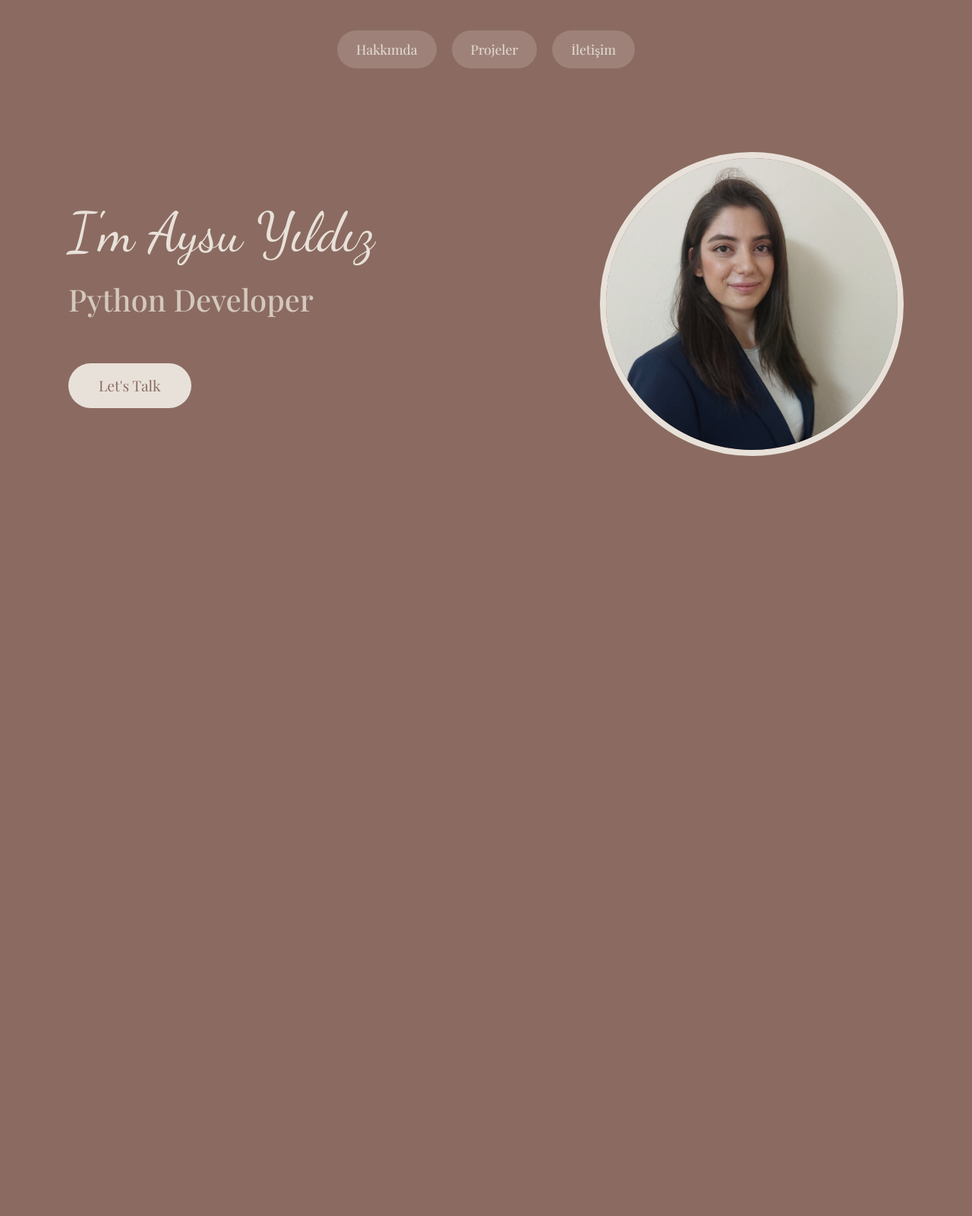
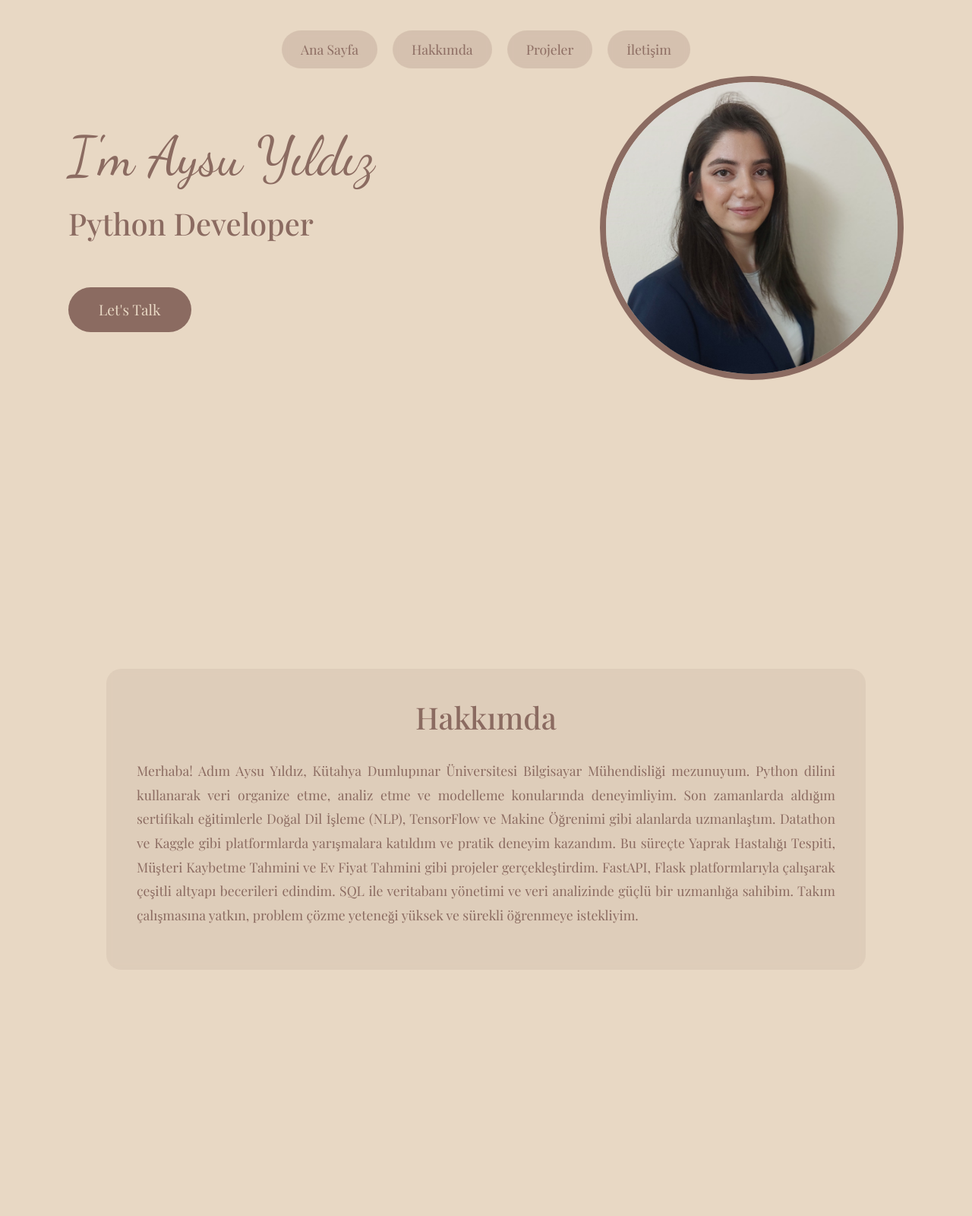
Before and after one commit to aysuyld/aysu_yildiz_, a Django app: page / in a window 1280 px wide. Shown: the whole page at 76% size. Before the commit the page ends 600 px from the top, so only its background shows below. Run offline with Django 5.2, Linux system fonts and the light colour scheme; parts of the project's set-up code (start-up, migrations or seed data) failed here and were passed over.

Commit message:
update home

```diff
--- a/projects/templates/home.html
+++ b/projects/templates/home.html
@@ -10,15 +10,28 @@
     <style>
         @import url('https://fonts.googleapis.com/css2?family=Playfair+Display:wght@400;500;600&family=Dancing+Script:wght@400;600&display=swap');
 
-        body {
-            background-color: #8B6B61;
+        html {
+            scroll-behavior: smooth;
+        }
+
+        .page-section {
             min-height: 100vh;
+            width: 100%;
             display: flex;
+            flex-direction: column;
             align-items: center;
-            justify-content: center;
-            margin: 0;
-            padding: 20px;
-            color: #E8E1D9;
+            position: relative;
+        }
+
+        #home {
+            background-color: #E8D8C4; /* Koyu krem */
+            color: #8B6B61; /* Açık kahverengi */
+        }
+
+        #about {
+            background-color: #E8D8C4; /* Koyu krem */
+            color: #8B6B61; /* Açık kahverengi */
+            padding: 40px 20px;
         }
 
         .main-container {
@@ -28,6 +41,7 @@
             width: 100%;
             max-width: 1200px;
             padding: 0 50px;
+            margin-top: 100px;
         }
 
         .content-left {
@@ -39,14 +53,14 @@
             font-family: 'Dancing Script', cursive;
             font-size: 4.5rem;
             margin-bottom: 20px;
-            color: #E8E1D9;
+            color: #8B6B61;
         }
 
         .role-title {
             font-family: 'Playfair Display', serif;
             font-size: 2.5rem;
             margin-bottom: 40px;
-            color: #D4C8BE;
+            color: #8B6B61;
         }
 
         .profile-image {
@@ -54,12 +68,12 @@
             height: 400px;
             border-radius: 50%;
             object-fit: cover;
-            border: 8px solid #E8E1D9;
+            border: 8px solid #8B6B61;
         }
 
         .lets-talk-btn {
-            background-color: #E8E1D9;
-            color: #8B6B61;
+            background-color: #8B6B61;
+            color: #E8D8C4;
             padding: 15px 40px;
             border-radius: 30px;
             text-decoration: none;
@@ -71,15 +85,16 @@
         }
 
         .lets-talk-btn:hover {
-            background-color: #D4C8BE;
+            background-color: #6B4F44;
             transform: translateY(-2px);
-            color: #6B4F44;
+            color: #E8D8C4;
+            text-decoration: none;
         }
 
         .nav-buttons {
-            position: absolute;
+            position: fixed;
             left: 50%;
-            top: 40px; /* Üst kısımdan mesafe */
+            top: 40px;
             transform: translateX(-50%);
             display: flex;
             gap: 20px;
@@ -87,8 +102,8 @@
         }
 
         .nav-btn {
-            background-color: rgba(232, 225, 217, 0.2);
-            color: #E8E1D9;
+            background-color: rgba(139, 107, 97, 0.2);
+            color: #8B6B61;
             padding: 12px 25px;
             border-radius: 25px;
             text-decoration: none;
@@ -99,9 +114,36 @@
         }
 
         .nav-btn:hover {
-            background-color: #E8E1D9;
+            background-color: #8B6B61;
+            color: #E8D8C4;
+            transform: translateY(-2px);
+            text-decoration: none;
+        }
+
+        .about-content {
+            max-width: 1000px;
+            width: 90%;
+            margin: 40px auto;
+            padding: 40px;
+            background-color: rgba(139, 107, 97, 0.1);
+            border-radius: 20px;
+            backdrop-filter: blur(5px);
+        }
+
+        .about-title {
+            font-family: 'Playfair Display', serif;
+            font-size: 2.5rem;
             color: #8B6B61;
-            transform: translateY(-2px);
+            margin-bottom: 30px;
+            text-align: center;
+        }
+
+        .about-text {
+            color: #8B6B61;
+            font-family: 'Playfair Display', serif;
+            line-height: 1.8;
+            text-align: justify;
+            font-size: 1.1rem;
         }
 
         @media (max-width: 992px) {
@@ -109,6 +151,7 @@
                 flex-direction: column;
                 text-align: center;
                 padding: 20px;
+                margin-top: 120px;
             }
 
             .content-left {
@@ -133,11 +176,13 @@
 </head>
 <body>
     <div class="nav-buttons">
-        <a href="#" class="nav-btn">Hakkımda</a>
+        <a href="#home" class="nav-btn">Ana Sayfa</a>
+        <a href="#about" class="nav-btn">Hakkımda</a>
         <a href="projects/home" class="nav-btn">Projeler</a>
         <a href="#" class="nav-btn">İletişim</a>
     </div>
 
+    <section id="home" class="page-section">
         <div class="main-container">
             <div class="content-left">
                 <h1 class="name-title">I'm Aysu Yıldız</h1>
@@ -148,6 +193,27 @@
                 <img src="{% static 'images/profile.jpg' %}" alt="Aysu Yıldız" class="profile-image">
             </div>
         </div>
+    </section>
+
+    <section id="about" class="page-section">
+        <div class="about-content">
+            <h2 class="about-title">Hakkımda</h2>
+            <p class="about-text">
+                Merhaba! Adım Aysu Yıldız, Kütahya Dumlupınar Üniversitesi Bilgisayar
+                Mühendisliği mezunuyum. Python dilini kullanarak veri organize etme,
+                analiz etme ve modelleme konularında deneyimliyim. Son
+                zamanlarda aldığım sertifikalı eğitimlerle Doğal Dil İşleme (NLP),
+                TensorFlow ve Makine Öğrenimi gibi alanlarda uzmanlaştım. Datathon
+                ve Kaggle gibi platformlarda yarışmalara katıldım ve pratik deneyim
+                kazandım. Bu süreçte Yaprak Hastalığı Tespiti, Müşteri
+                Kaybetme Tahmini ve Ev Fiyat Tahmini gibi projeler gerçekleştirdim.
+                FastAPI, Flask platformlarıyla çalışarak çeşitli altyapı
+                becerileri edindim. SQL ile veritabanı yönetimi ve veri analizinde güçlü
+                bir uzmanlığa sahibim. Takım çalışmasına yatkın, problem çözme
+                yeteneği yüksek ve sürekli öğrenmeye istekliyim.
+            </p>
+        </div>
+    </section>
 
     <script src="https://cdn.jsdelivr.net/npm/bootstrap@5.3.2/dist/js/bootstrap.bundle.min.js"></script>
 </body>
```
Lines whose indentation alone changed are shown as unchanged.
